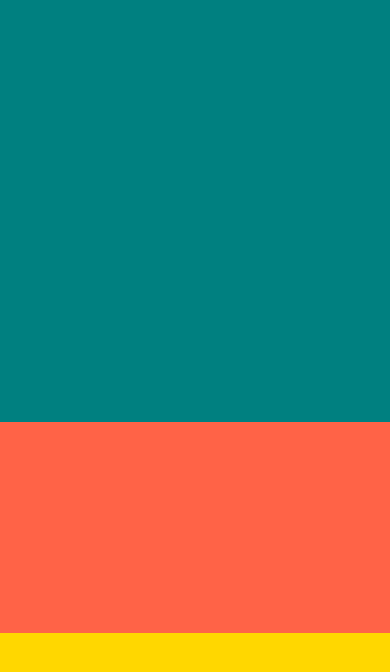
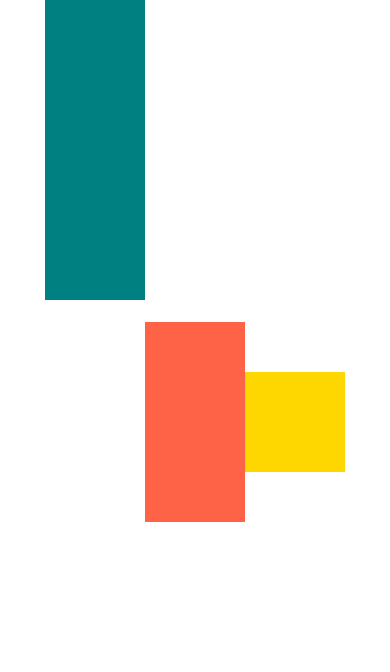
Before and after one commit to badr1106/DoneWithIt, a React Native app: screen / in a window 390 px wide. Shown: the top 672 px of the page. Built offline with nearby package versions, Linux system fonts and the light colour scheme.

Commit message:
Flexboxes aligning items and direction

```diff
--- a/App.js
+++ b/App.js
@@ -6,24 +6,31 @@ export default function App() {
       style={{
         backgroundColor: "#fff",
         flex: 1,
+        flexDirection: "row",
+        justifyContent: "center", // main
+        alignItems: "center", // secondary
       }}
     >
       <View
         style={{
           backgroundColor: "teal",
-          flex: 2,
+          width: 100,
+          height: 300,
+          alignSelf: "flex-start",
         }}
       />
       <View
         style={{
           backgroundColor: "tomato",
-          flex: 1,
+          width: 100,
+          height: 200,
         }}
       />
       <View
         style={{
           backgroundColor: "gold",
-          flex: 1,
+          width: 100,
+          height: 100,
         }}
       />
     </View>
```
